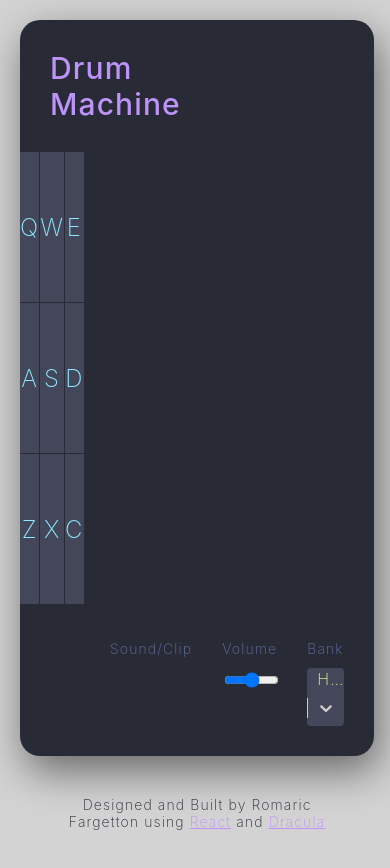
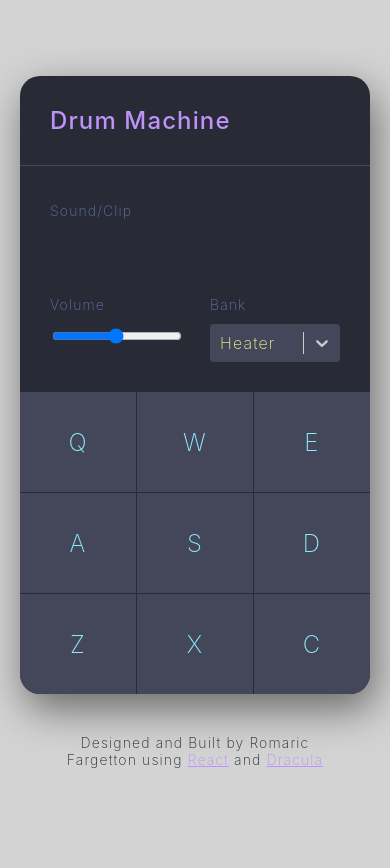
Before and after one commit to rfargetton/react-drum-machine, a React (Create React App) app: page / in a window 390 px wide. Shown: the top 868 px of the page. Built offline with nearby package versions, Linux system fonts and the light colour scheme.

Commit message:
fixed responsivity for small sizes

```diff
--- a/src/styles/App.sass
+++ b/src/styles/App.sass
@@ -32,19 +32,19 @@ body
   border-radius: 20px
   box-shadow: 5px 15px 40px rgba(0,0,0,0.5)
   overflow: hidden
-  @media screen and (max-width: 400px)
-    grid-template-areas: "title title title" "display display display" "drumPads drumPads drumPads"
-
 
 #title
   color: $purple
   grid-area : title
   padding: 30px
+  border-bottom: 1px $current-line solid
   margin : 0
   display: grid
   place-items: start
   font-size: 30px
   font-weight: 500
+  @media screen and (max-width: 400px)
+    font-size : 24px
 
 #settings
   grid-area : settings
@@ -52,6 +52,7 @@ body
   line-height: 30px
   display: grid
   grid-template-columns: repeat(3, 1fr)
+  grid-template-areas: "display volume bank"
   align-items: start
   .setting
     padding: 15px
@@ -59,17 +60,23 @@ body
       color: $comment
       font-size: 14px
       margin-bottom: 4px
-  #current
-    color: $yellow
-    font-size: 24px
-    line-height: 30px
-    height: 30px
-  #volume-range
-    height: 20px
-    width: 100%
-    padding: 0
-    border-radius: 5px
+  #display
+    grid-area: display
+    #current
+      color: $yellow
+      font-size: 24px
+      line-height: 30px
+      height: 30px
+  #volume
+    grid-area: volume
+    #volume-range
+      height: 20px
+      width: 100%
+      padding: 0
+      border-radius: 5px
+
   #library
+    grid-area: bank
     position: relative
     select
       width: 100%
@@ -77,6 +84,11 @@ body
       border: 0px
       color: $yellow
       border-radius: 5px
+  @media screen and (max-width: 400px)
+    grid-template-columns: repeat(2, 1fr)
+    grid-template-areas: "display display" "volume bank"
+    #display #current
+      font-size : 18px
 
 .react-select-container
   .react-select__control
@@ -104,12 +116,16 @@ body
   place-items: stretch
   grid-column-gap: 1px
   grid-row-gap: 1px
+  @media screen and (max-width: 400px)
+    grid-template-rows: repeat(3, 100px)
+
 
 .drum-pad
   color: $cyan
   font-size: 24px
   display: grid
   place-items: center
+
 footer
   font-size: 14px
   max-width: 600px
```
